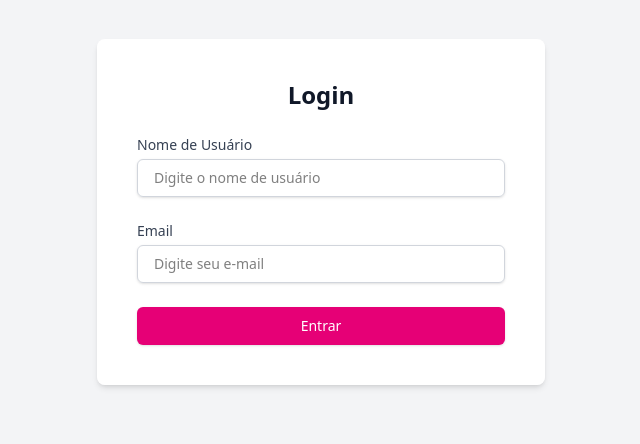
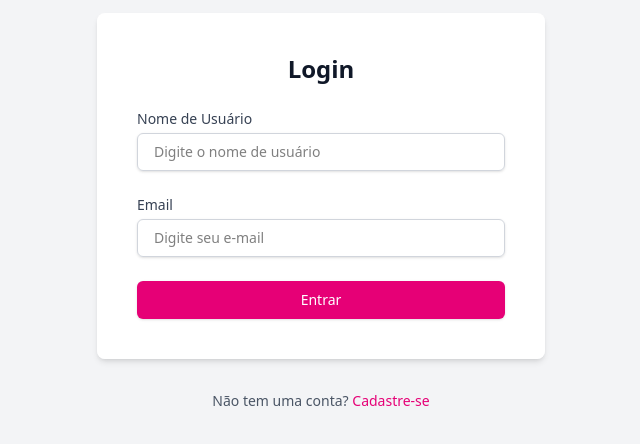
Before and after one commit to FIAP-AURAMED/access-control-cp, a React (Vite) app: page / in a window 1280 px wide. Shown: the part 188-632 px from the top of the page, without its empty margins (319-959 px from the left). Built offline with nearby package versions, Linux system fonts and the light colour scheme.

Commit message:
Mensagem para redirecionar para o cadastro

```diff
--- a/src/routes/Login/index.tsx
+++ b/src/routes/Login/index.tsx
@@ -46,7 +46,7 @@ export default function Login() {
                 fields={['nomeUsuario', 'email']}
                 buttonText="Entrar"/>
 
-
+            <p className="text-sm text-center text-gray-600 mt-8">Não tem uma conta? <Link to='/cadastro' className="font-medium text-pink-600 hover:text-pink-500">Cadastre-se</Link></p>
         </div>
     )
 }
```
